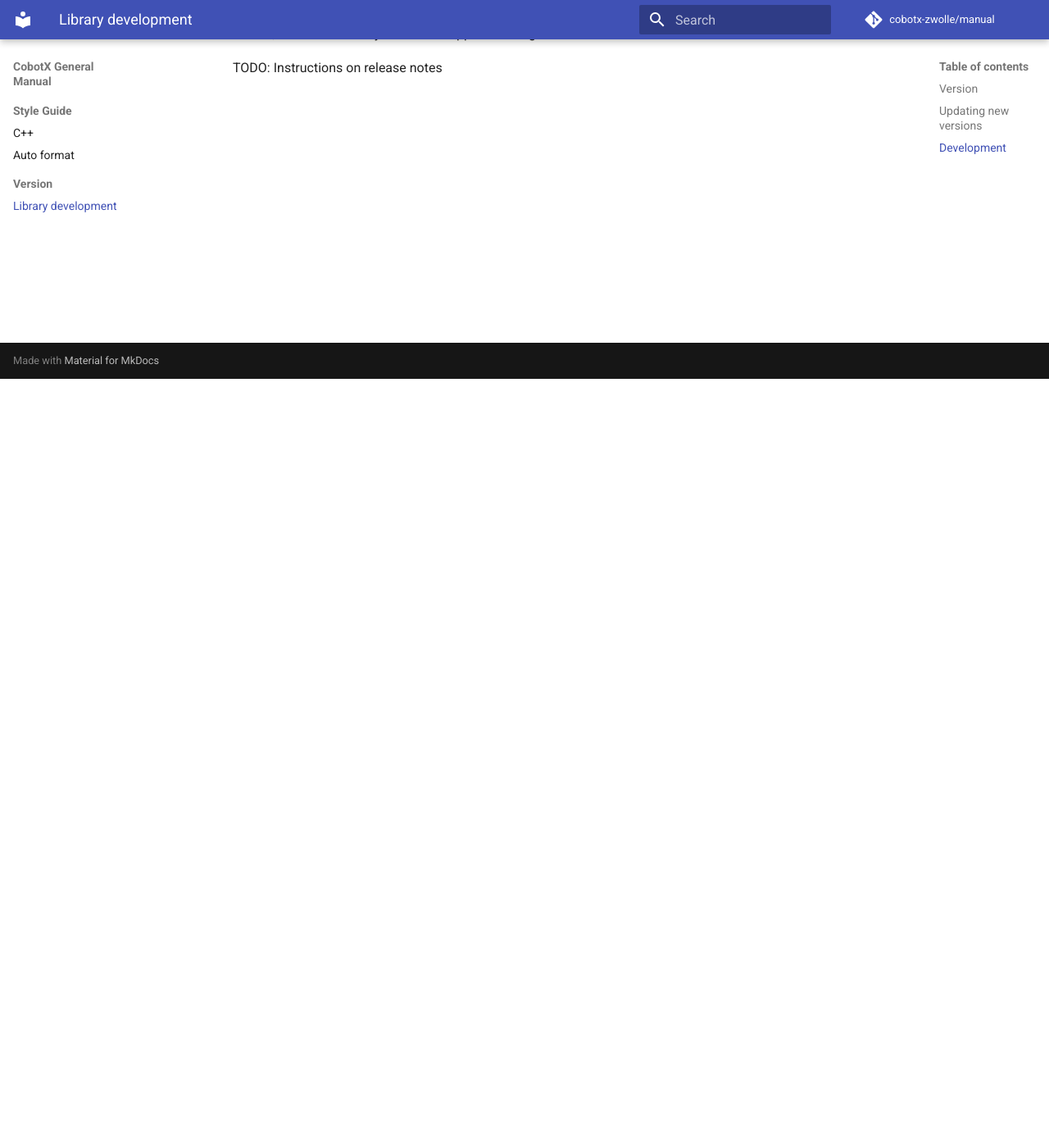
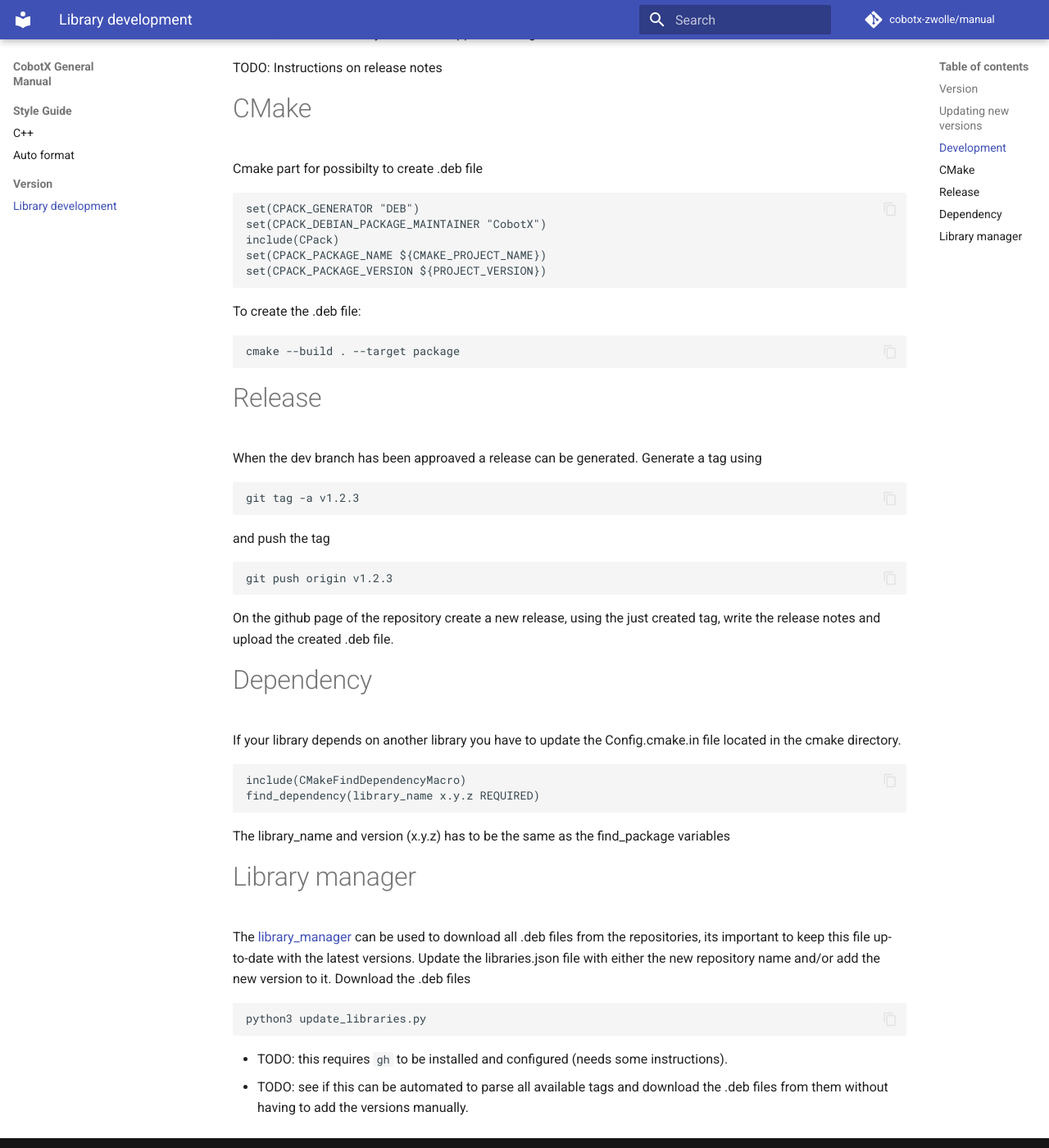
Before and after one commit to CobotX-Zwolle/manual, an MkDocs documentation site: the page built from docs/library/library.md, in a window 1280 px wide and 1400 px high, scrolled down 938 px. Shown: the whole window at 82% size. Built offline with MkDocs 1.6.1 and Material for MkDocs 9.7.7, drawn with Linux system fonts in a browser that asks for light colours; comment, search, counter and statistics services are not loaded.

Commit message:
Update library with library_manager and .dep creation

````diff
--- a/docs/library/library.md
+++ b/docs/library/library.md
@@ -30,3 +30,56 @@ Once you are done with the work create a new branch dev/vx.y.z depending on whic
 This branch will require a Pull Request to the main branch, once the dev/vx.y.z has been approved a tag has to be created and a release has to be made.
 
 TODO: Instructions on release notes
+
+# CMake
+
+Cmake part for possibilty to create .deb file
+```
+set(CPACK_GENERATOR "DEB")
+set(CPACK_DEBIAN_PACKAGE_MAINTAINER "CobotX")
+include(CPack)
+set(CPACK_PACKAGE_NAME ${CMAKE_PROJECT_NAME})
+set(CPACK_PACKAGE_VERSION ${PROJECT_VERSION})
+
+```
+
+To create the .deb file:
+```
+cmake --build . --target package
+```
+
+# Release
+
+When the dev branch has been approaved a release can be generated.
+Generate a tag using
+```
+git tag -a v1.2.3
+```
+and push the tag
+```
+git push origin v1.2.3
+```
+
+On the github page of the repository create a new release, using the just created tag, write the release notes and upload the created .deb file.
+
+# Dependency
+
+If your library depends on another library you have to update the Config.cmake.in file located in the cmake directory.
+```
+include(CMakeFindDependencyMacro)
+find_dependency(library_name x.y.z REQUIRED)
+```
+The library_name and version (x.y.z) has to be the same as the find_package variables
+
+# Library manager
+
+The [library_manager](https://github.com/CobotX-Zwolle/library_manager) can be used to download all .deb files from the repositories,
+its important to keep this file up-to-date with the latest versions.
+Update the libraries.json file with either the new repository name and/or add the new version to it.
+Download the .deb files
+```
+python3 update_libraries.py
+```
+
+* TODO: this requires ```gh``` to be installed and configured (needs some instructions).
+* TODO: see if this can be automated to parse all available tags and download the .deb files from them without having to add the versions manually.
````
Also changed, not shown: docs/style_guide/auto_format.md (+2 -0 lines).
